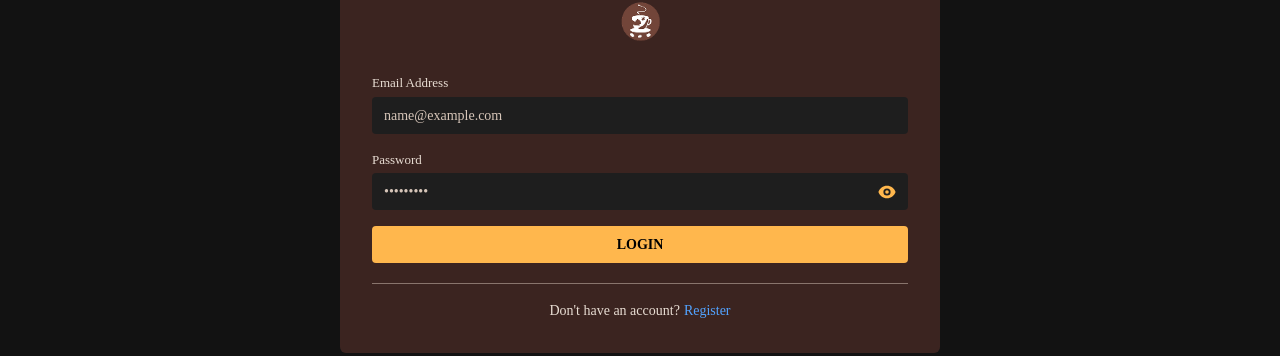
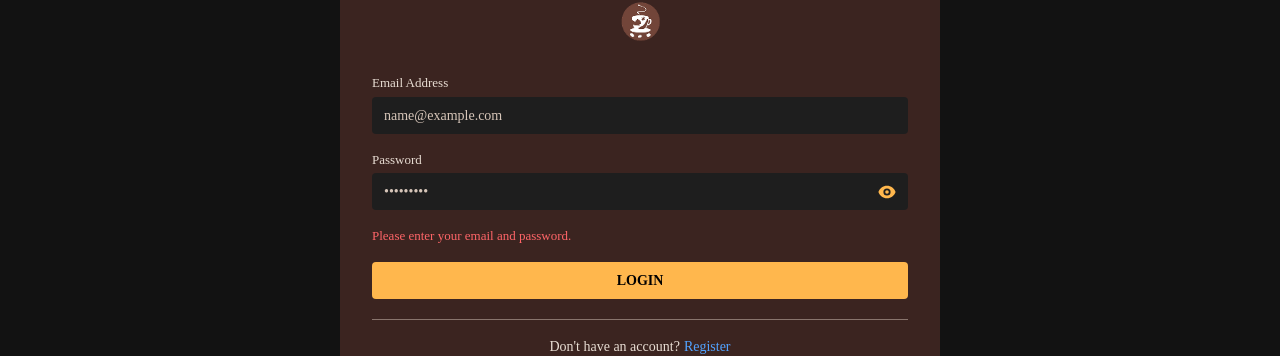
Before and after one commit to abduletifabdella29-lab/DevBean-Cafe, a React (Vite) app in the folder Client/: page /login in a window 1280 px wide. Both pictures are taken after typing "name@example.com", "Sample123" into the empty fields and a click on the button "LOGIN". Shown: the part 219-575 px from the top of the page. Built offline with nearby package versions, Linux system fonts and the light colour scheme; no server answers.

Commit message:
feat: display error message in Login component

```diff
--- a/Client/src/Pages/Login/Login.jsx
+++ b/Client/src/Pages/Login/Login.jsx
@@ -96,6 +96,13 @@ export default function Login() {
                         </div>
                     </div>
 
+                     {/* ---------- Error ---------- */}
+                     {error && (
+                        <p role="alert" className="text-red-400 text-[13px] font-['DM_Serif_Text']">
+                            {error}
+                        </p>
+                     )}
+
                     <button
                         type="submit"
                         className="w-full py-2 bg-[#FFB74D] text-black text-[14px] font-['DM_Serif_Text'] font-bold rounded cursor-pointer transition-all duration-300 hover:bg-[#ffa726] disabled:opacity-60 disabled:cursor-not-allowed"
```
